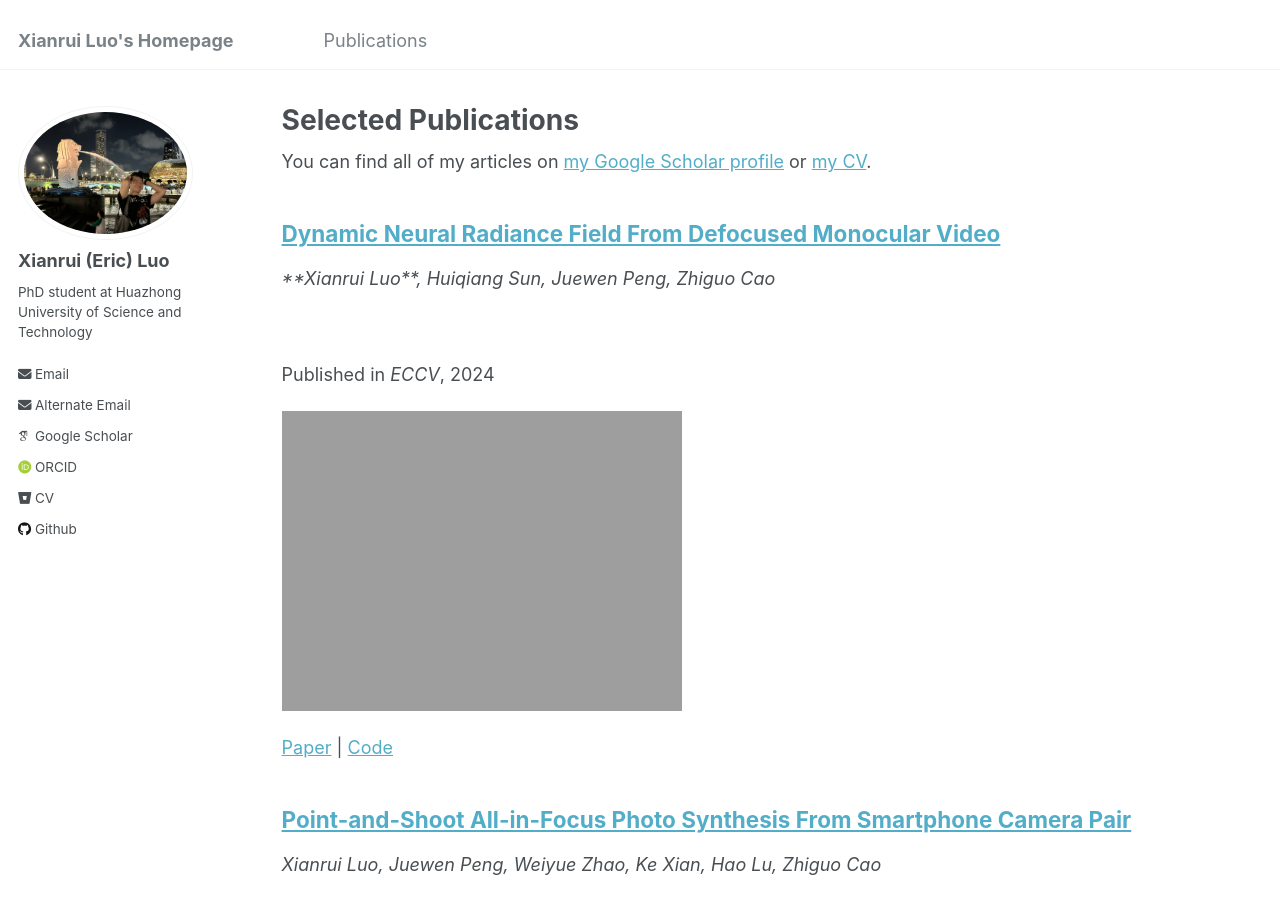
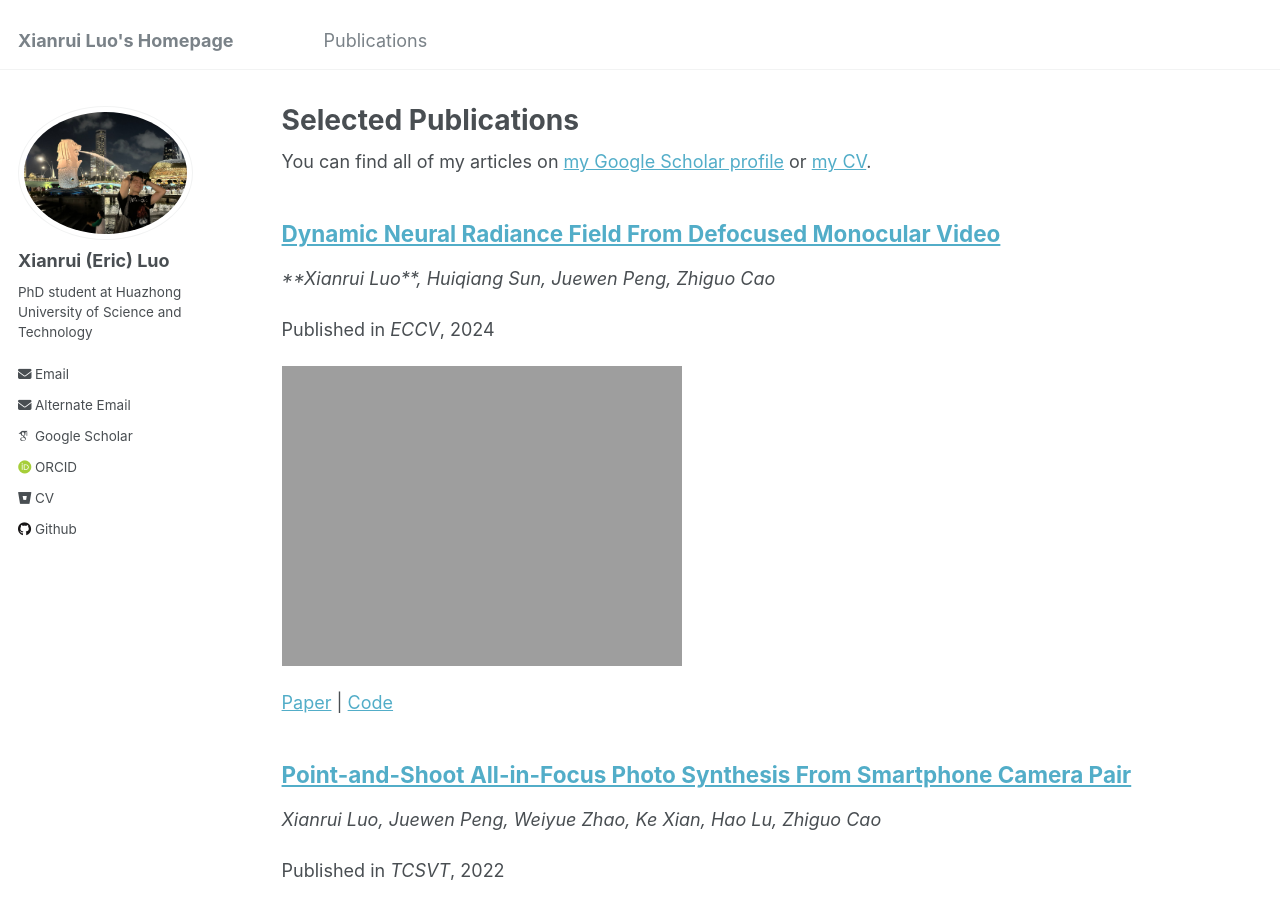
Before and after one commit to xianrui-luo/xianrui-luo.github.io, a Jekyll site: the page built from _pages/publications.md, in a window 1280 px wide and 900 px high. Built offline with Jekyll 4.4.1, drawn with Linux system fonts in a browser that asks for light colours; some web fonts are replaced.

Commit message:
Update archive-single.html

```diff
--- a/_includes/archive-single.html
+++ b/_includes/archive-single.html
@@ -41,7 +41,7 @@
         {% if post.collection == 'teaching' %}
           <p> {{ post.type }}, <i>{{ post.venue }}</i>, {{ post.date | default: "1900-01-01" | date: "%Y" }} </p>
         {% elsif post.collection == 'publications' %}
-          <p><i>{{ post.author }}</i></p> <br>
+          <p><i>{{ post.author }}</i></p>
           <p>Published in <i>{{ post.venue }}</i>, {{ post.date | default: "1900-01-01" | date: "%Y" }} </p>
         {% elsif post.date %}
          <p class="page__date"><strong><i class="fa fa-fw fa-calendar" aria-hidden="true"></i> {{ site.data.ui-text[site.locale].date_label | default: "Published:" }}</strong> <time datetime="{{ post.date | default: "1900-01-01" | date_to_xmlschema }}">{{ post.date | default: "1900-01-01" | date: "%B %d, %Y" }}</time></p>
```
